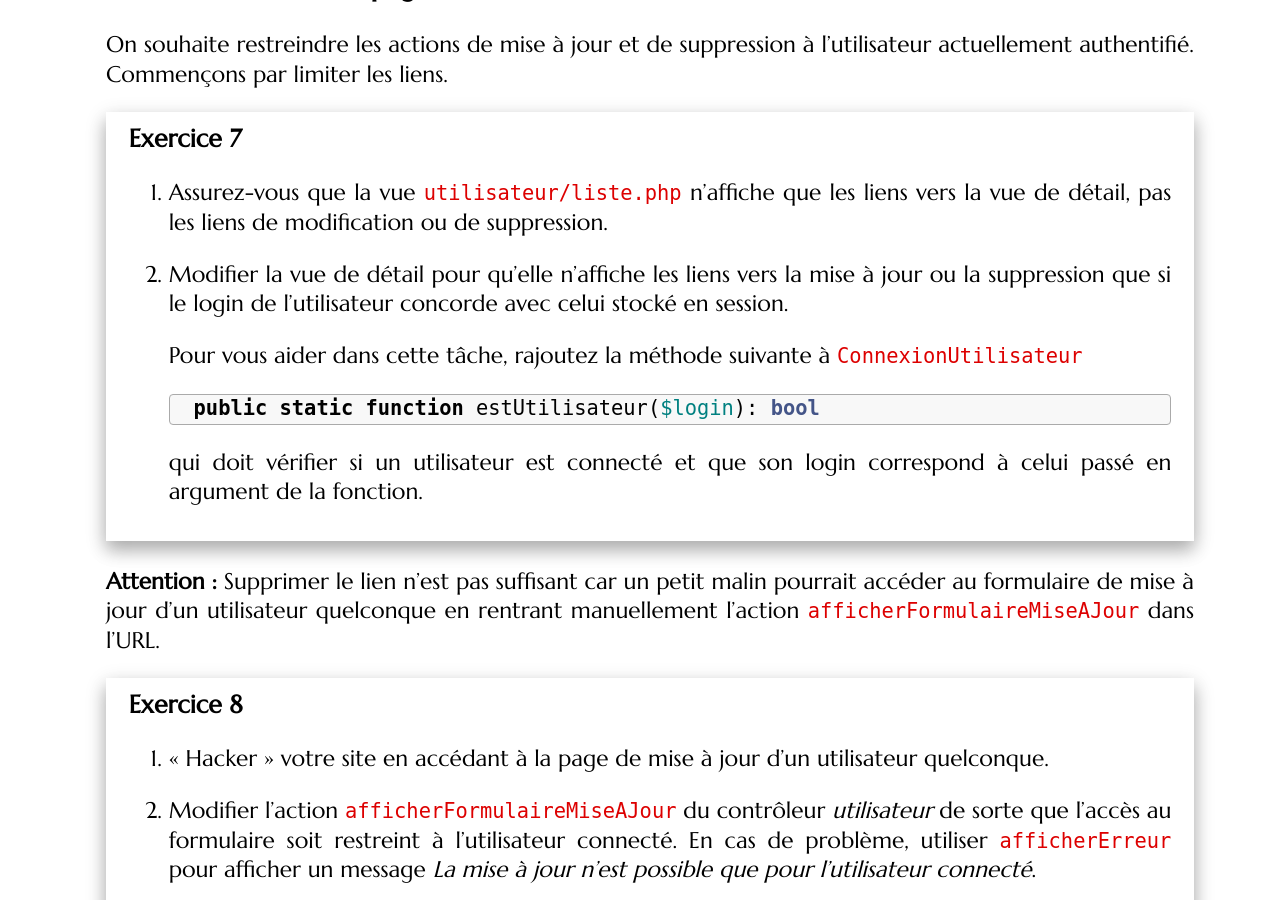
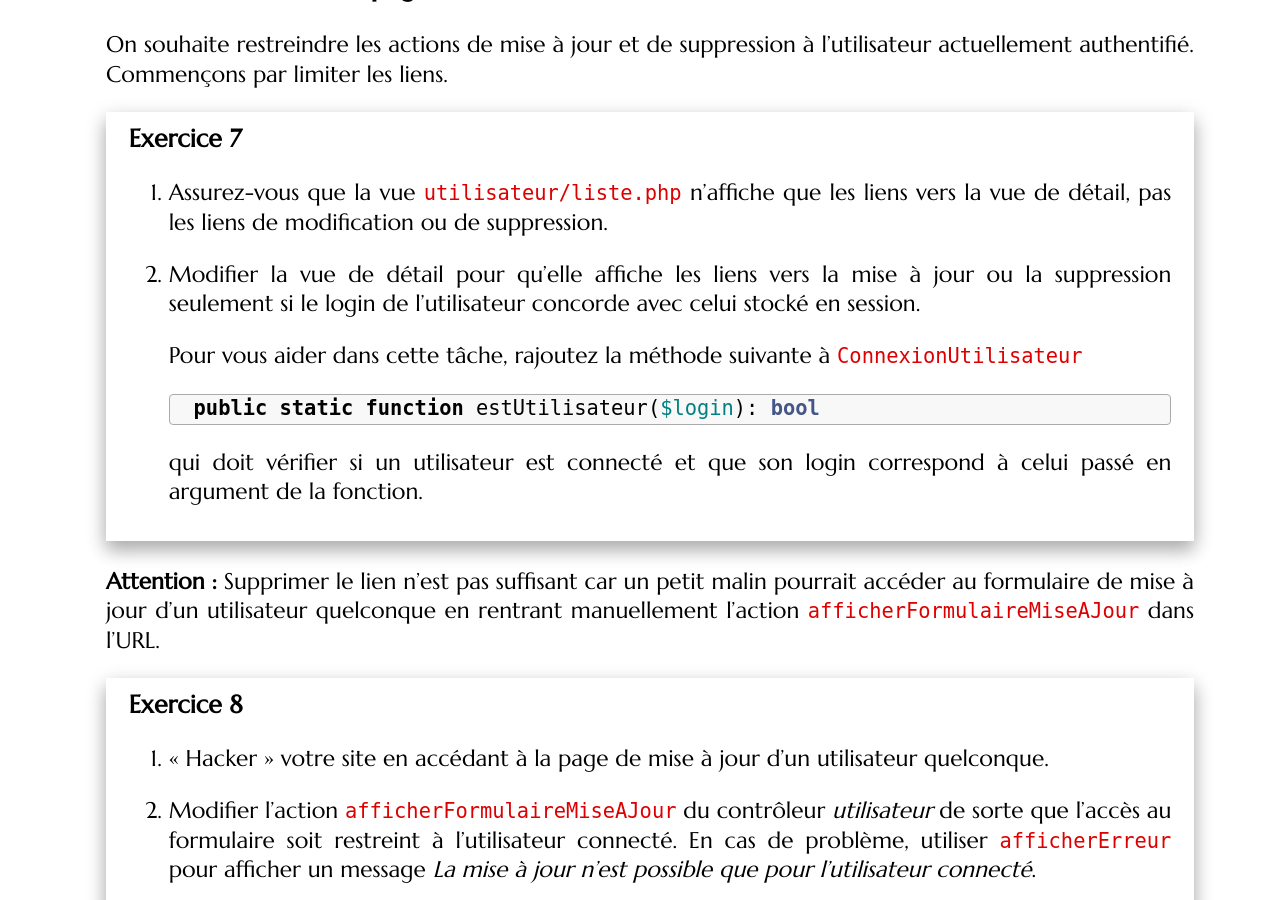
Before and after one commit to romainlebreton/R3.01-DeveloppementWeb, a Jekyll site: the page built from tutorials/tutorial8.md, in a window 1280 px wide and 900 px high, scrolled down 11178 px. Built offline with Jekyll 4.4.1, drawn with Linux system fonts in a browser that asks for light colours; some web fonts are replaced.

Commit message:
TD8 typo

```diff
--- a/tutorials/tutorial8.md
+++ b/tutorials/tutorial8.md
@@ -454,8 +454,8 @@ l'utilisateur actuellement authentifié. Commençons par limiter les liens.
 1. Assurez-vous que la vue `utilisateur/liste.php` n'affiche que les liens vers
    la vue de détail, pas les liens de modification ou de suppression.
 
-1. Modifier la vue de détail pour qu'elle n'affiche les liens vers la mise à
-jour ou la suppression que si le login de l'utilisateur concorde avec celui
+1. Modifier la vue de détail pour qu'elle affiche les liens vers la mise à
+jour ou la suppression seulement si le login de l'utilisateur concorde avec celui
 stocké en session.
 
    Pour vous aider dans cette tâche, rajoutez la méthode suivante à
```
